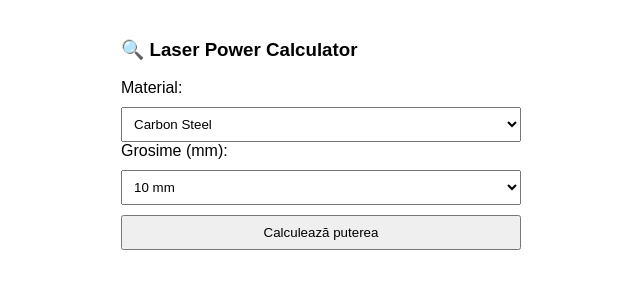
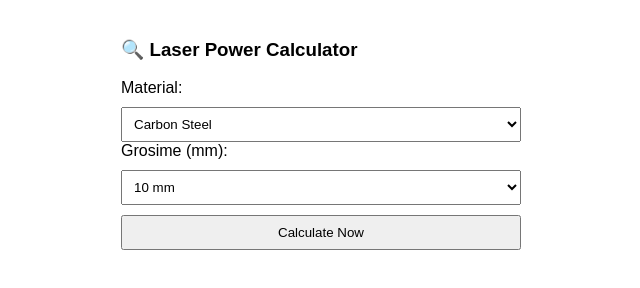
Before and after one commit to MilitaryLaserTech/laser-power-calculator, a plain HTML site: page index.html in a window 1280 px wide. Shown: the full height of the page, 319-959 px from the left. Drawn offline with Linux system fonts and the light colour scheme.

Commit message:
Update index.html

```diff
--- a/index.html
+++ b/index.html
@@ -22,7 +22,7 @@
   <label for="thickness">Grosime (mm):</label>
   <select id="thickness"></select>
 
-  <button onclick="calculatePower()">Calculează puterea</button>
+  <button onclick="calculatePower()">Calculate Now</button>
 
   <p id="result"></p>
 
```
